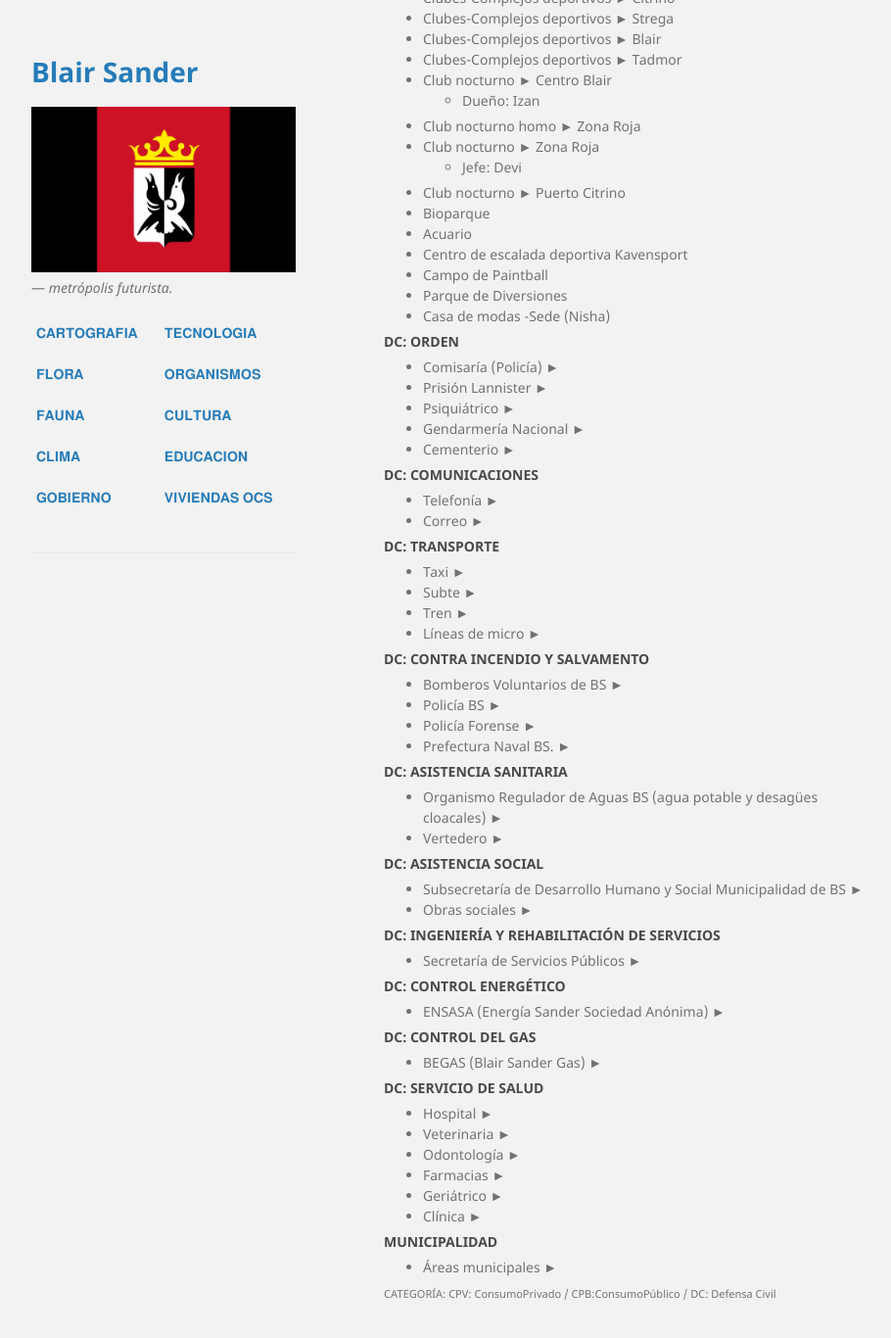
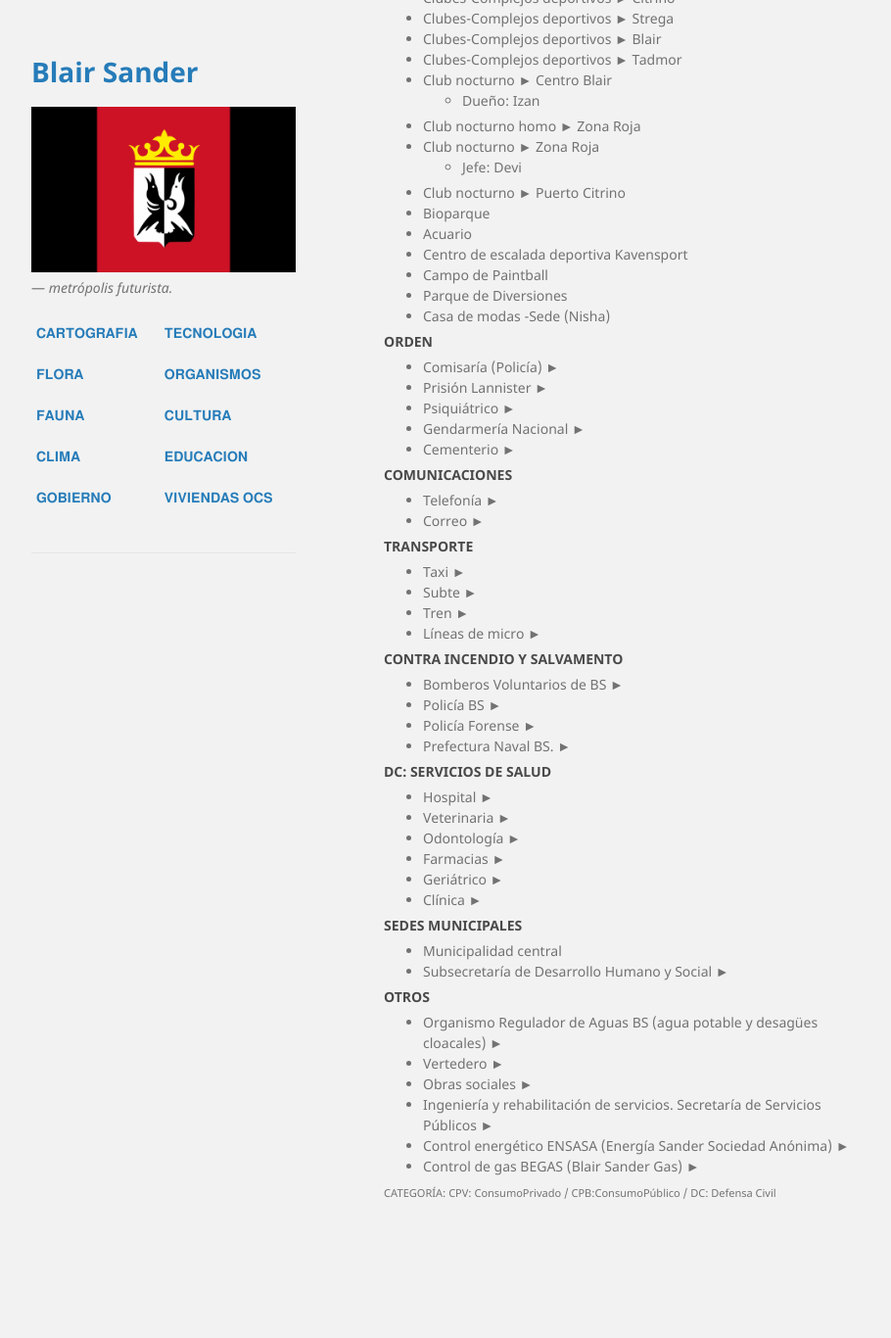
Before and after one commit to BlairSander/ciudad, a Jekyll site: the page built from organismos.md, in a window 1280 px wide and 1400 px high, scrolled down 2131 px. Shown: the top 1366 px of the window at 98% size, without its empty margins (178-1088 px from the left). Built offline with Jekyll 4.4.1, drawn with Linux system fonts in a browser that asks for light colours; after the commit the page ends 3428 px from its top, so only the background shows below that.

Commit message:
Update organismos.md

```diff
--- a/organismos.md
+++ b/organismos.md
@@ -123,7 +123,7 @@ ORGANISMO ► PERSONAJES ► MUNICPIO
 * Casa de modas -Sede (Nisha)
 
 
-<h4>DC: ORDEN</h4>
+<h4>ORDEN</h4>
 * Comisaría (Policía) ►
 * Prisión Lannister ►
 * Psiquiátrico ►
@@ -131,47 +131,24 @@ ORGANISMO ► PERSONAJES ► MUNICPIO
 * Cementerio ►
 
 
-<h4>DC: COMUNICACIONES</h4>
+<h4>COMUNICACIONES</h4>
 * Telefonía ►
 * Correo ►
 
 
-<h4>DC: TRANSPORTE</h4>
+<h4>TRANSPORTE</h4>
 * Taxi ►
 * Subte  ►
 * Tren ►
 * Líneas de micro ►
 
-
-<h4>DC: CONTRA INCENDIO Y SALVAMENTO</h4>
+<h4>CONTRA INCENDIO Y SALVAMENTO</h4>
 * Bomberos Voluntarios de BS ►
 * Policía BS ►
 * Policía Forense ►
 * Prefectura Naval BS. ►
 
-
-<h4>DC: ASISTENCIA SANITARIA</h4>
-* Organismo Regulador de Aguas BS (agua potable y desagües cloacales) ►
-* Vertedero ►
-
-
-<h4>DC: ASISTENCIA SOCIAL</h4>
-* Subsecretaría de Desarrollo Humano y Social Municipalidad de BS ►
-* Obras sociales ►
-
-
-<h4>DC: INGENIERÍA Y REHABILITACIÓN DE SERVICIOS</h4>
-* Secretaría de Servicios Públicos ►
-
-
-<h4>DC: CONTROL ENERGÉTICO</h4>
-* ENSASA (Energía Sander Sociedad Anónima) ►
-
-
-<h4>DC: CONTROL DEL GAS</h4>
-* BEGAS (Blair Sander Gas) ►
-
-<h4>DC: SERVICIO DE SALUD</h4>
+<h4>DC: SERVICIOS DE SALUD</h4>
 * Hospital ►
 * Veterinaria ►
 * Odontología ►
@@ -179,8 +156,17 @@ ORGANISMO ► PERSONAJES ► MUNICPIO
 * Geriátrico ►
 * Clínica ►
 
-<h4>MUNICIPALIDAD</h4>
-* Áreas municipales ►
+<h4>SEDES MUNICIPALES</h4>
+* Municipalidad central
+* Subsecretaría de Desarrollo Humano y Social ►
+
+<h4>OTROS</h4>
+* Organismo Regulador de Aguas BS (agua potable y desagües cloacales) ►
+* Vertedero ►
+* Obras sociales ►
+* Ingeniería y rehabilitación de servicios. Secretaría de Servicios Públicos ►
+* Control energético ENSASA (Energía Sander Sociedad Anónima) ►
+* Control de gas BEGAS (Blair Sander Gas) ►
 
 
 
```
